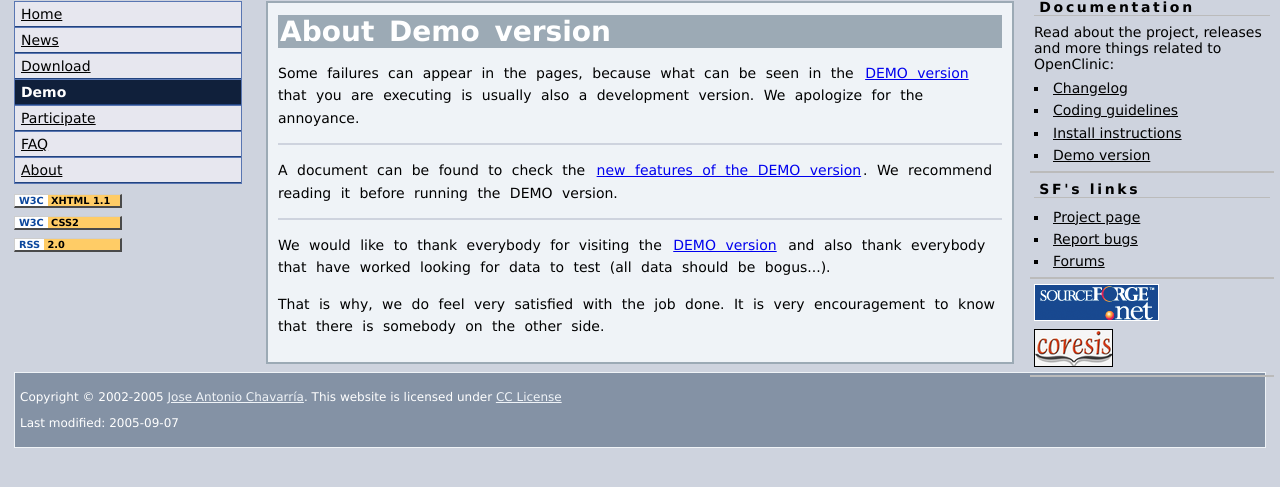
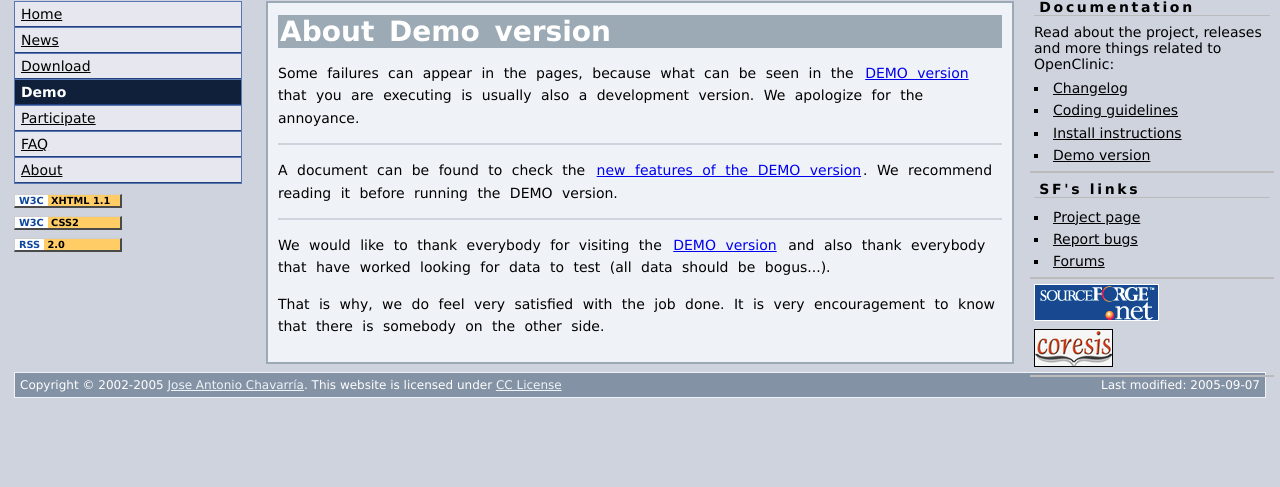
Before and after one commit to jact/openclinic-website, a PHP site: page /ocw/demo.php in a window 1280 px wide. Shown: the part 77-564 px from the top of the page. Run offline with PHP 8.4, Linux system fonts and the light colour scheme.

Commit message:
#footer contiene párrafos con identificadores

```diff
--- a/c/openclinic.css
+++ b/c/openclinic.css
@@ -5,7 +5,7 @@
  * Licensed under the Creative Commons License.
  * For full terms see the URL http://creativecommons.org/licenses/by/2.0/.
  *
- * $Id: openclinic.css,v 1.2 2005/04/11 18:05:22 jact Exp $
+ * $Id: openclinic.css,v 1.3 2005/09/07 17:01:04 jact Exp $
  */
 
 /**
@@ -137,11 +137,15 @@ var {
   color: #fff;
   border: 1px solid #EFF3F7;
 }
-#footer .left {
+#footer p {
+  margin: 0;
+}
+#copyright {
   text-align: left;
   float: left;
+  width: 75%;
 }
-#footer .right {
+#date {
   text-align: right;
 }
 #footer a {
```
